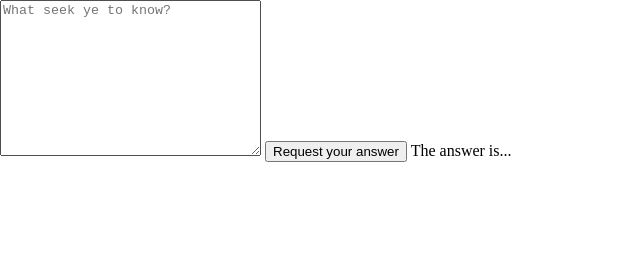
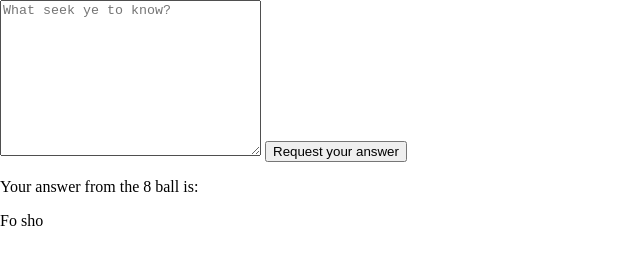
Before and after one commit to H-Indiana-Holdsworth/magic-8-ball, a website with bundled scripts: page index.html in a window 1280 px wide. Both pictures are taken after a click on the button "Request your answer". Shown: the whole page, without its empty margins (0-640 px from the left). Built offline with nearby package versions, Linux system fonts and the light colour scheme.

Commit message:
Adds button and displays 8 ball answer

```diff
--- /dev/null
+++ b/answers.js
@@ -0,0 +1,11 @@
+export const answers = [
+    `No chance homie`,
+    `Tough luck`,
+    `Fo sho`,
+    `Absitively posolutely`,
+    `Yes a thousand times`,
+    `Big no`,
+    `Honestly, my sources are just mumbling, I can't understand a word they're saying`,
+    `You should ask that to a magic 7 ball, you know, I'm actually afraid of 7 because 7 8 9`,
+    `Why are you asking questions to a piece of code someone wrote`,
+];
--- a/app.js
+++ b/app.js
@@ -1,8 +1,24 @@
 // import functions and grab DOM elements
+import { answers } from './answers.js';
 
+const button = document.getElementById('button');
+const answerSpan = document.getElementById('answer-span');
 // initialize global state
 
 // set event listeners
+const getRandomNumber = (max)=>{
+    return Math.floor(Math.random() * max);
+};
+
+button.addEventListener('click', () => {
+
+    const randomIndex = getRandomNumber(answers.length);
+
+    answerSpan.textContent = answers[randomIndex];
+
+});
+
+
   // get user input
   // use user input to update state
   // update DOM to reflect the new state
--- a/index.html
+++ b/index.html
@@ -18,7 +18,9 @@
 
     <button id="button">Request your answer</button>
 
-    <span id="answer">The answer is...</span>
+    <p>Your answer from the 8 ball is:</p>
+
+    <span id="answer-span"></span>
 
     <script type="module" src="./app.js"></script>
 </body>
```
